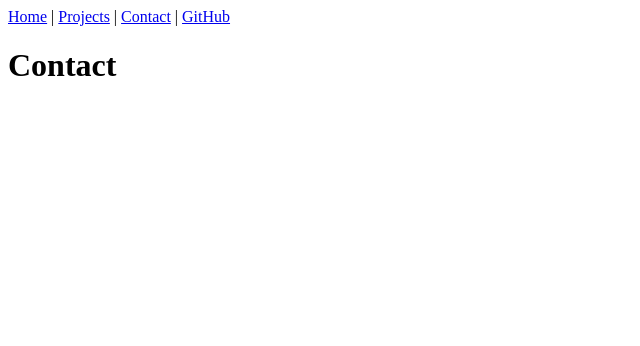
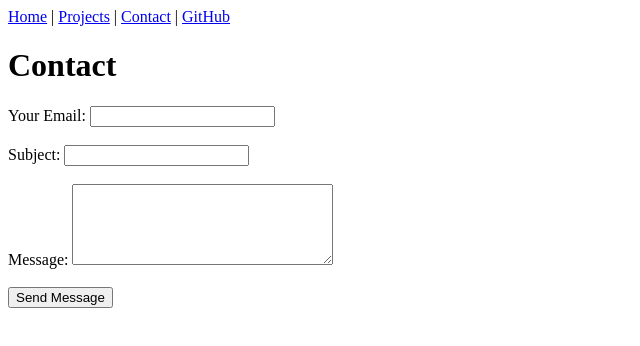
Before and after one commit to diegoarevalo12/portfolio, a plain HTML site: page contact/index.html in a window 1280 px wide. Shown: the whole page, without its empty margins (0-640 px from the left). Drawn offline with Linux system fonts and the light colour scheme.

Commit message:
contact update

```diff
--- a/contact/index.html
+++ b/contact/index.html
@@ -12,6 +12,25 @@
         <a href="https://github.com/diegoarevalo12" target="_blank">GitHub</a>
     </nav>
     <h1>Contact</h1>
+    <form action="mailto:darevalofernandez@ucsd.edu" method="POST" enctype="text/plain">
+        <!-- Email Address Field -->
+        <label for="email">Your Email:</label>
+        <input type="email" name="email" id="email" value="" required>
+        <br><br>
+
+        <!-- Subject Field -->
+        <label for="subject">Subject:</label>
+        <input type="text" name="subject" id="subject" value="" required>
+        <br><br>
+
+        <!-- Message Field -->
+        <label for="body">Message:</label>
+        <textarea name="body" id="body" rows="5" cols="30"></textarea>
+        <br><br>
+
+        <!-- Submit Button -->
+        <button>Send Message</button>
+    </form>
 
 </body>
 </html>
```
